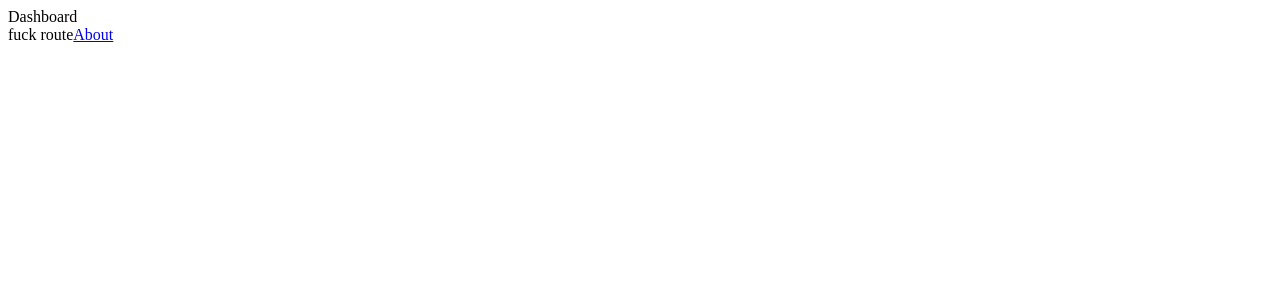
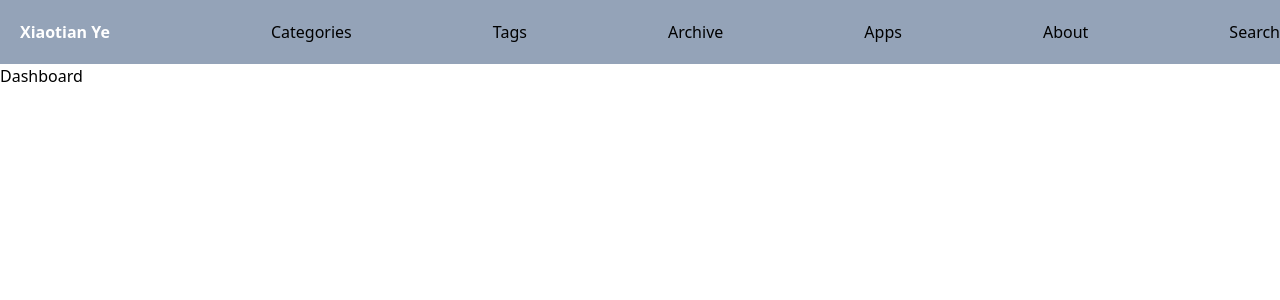
Before and after one commit to chiguayeshao/Xiaotian, a React (Create React App) app: page / in a window 1280 px wide. Shown: the top 300 px of the page. Built offline with nearby package versions, Linux system fonts and the light colour scheme.

Commit message:
add navbar and route

```diff
--- a/package.json
+++ b/package.json
@@ -13,7 +13,7 @@
     "react": "^18.0.0",
     "react-dom": "^18.0.0",
     "react-router-dom": "^6.3.0",
-    "react-scripts": "5.0.1",
+    "react-scripts": "^5.0.1",
     "typescript": "^4.6.3",
     "web-vitals": "^2.1.4"
   },
--- a/src/App.tsx
+++ b/src/App.tsx
@@ -1,10 +1,13 @@
 import React from 'react'
-import { BrowserRouter, Link, Route, Routes } from 'react-router-dom'
+import { BrowserRouter, Route, Routes } from 'react-router-dom'
 import About from './About/About'
 import Dashboard from './Dashboard/Dashboard'
 import NotFound from './NotFound/NotFound'
 import Tags from './Tags/Tags'
 import Archive from './Archive/Archive'
+import Categories from './Categories/Categories'
+import Apps from './Apps/Apps'
+import Search from './Search/Search'
 
 const App = () => {
     return (
@@ -13,9 +16,12 @@ const App = () => {
                 {/* 一级路由 */}
                 <Route path="/" element={<Dashboard />}>
                     {/* 二级路由 */}
-                    <Route path="about" element={<About />} />
+                    <Route path="categories" element={<Categories />} />
                     <Route path="tags" element={<Tags />} />
                     <Route path="archive" element={<Archive />} />
+                    <Route path="apps" element={<Apps />} />
+                    <Route path="about" element={<About />} />
+                    <Route path="search" element={<Search />} />
                 </Route>
                 {/* 404 */}
                 <Route path="*" element={<NotFound />} />
--- /dev/null
+++ b/src/Apps/Apps.tsx
@@ -0,0 +1,7 @@
+import React from 'react'
+
+const Apps = () => {
+    return <div>Apps</div>
+}
+
+export default Apps
--- /dev/null
+++ b/src/Categories/Categories.tsx
@@ -0,0 +1,7 @@
+import React from 'react'
+
+const Categories = () => {
+    return <div>Categories</div>
+}
+
+export default Categories
--- a/src/Dashboard/Dashboard.tsx
+++ b/src/Dashboard/Dashboard.tsx
@@ -5,9 +5,9 @@ import Navbar from '../Navbar/Navbar'
 const Dashboard = () => {
     return (
         <div>
-            <div>Dashboard</div>
             <Navbar />
             <Outlet />
+            <div>Dashboard</div>
         </div>
     )
 }
--- a/src/Navbar/Navbar.tsx
+++ b/src/Navbar/Navbar.tsx
@@ -1,11 +1,21 @@
-import React from 'react'
-import { useNavigate } from 'react-router-dom'
-
 const Navbar = () => {
     return (
-        <div>
-            fuck route
-            <a href="/about">About</a>
+        <div className="bg-slate-400">
+            <nav className="relative container mx-auto">
+                <div className="flex justify-between items-center">
+                    <div className="m-5">
+                        <a href="/" className=" font-bold text-white">
+                            Xiaotian Ye
+                        </a>
+                    </div>
+                    <a href="/categories">Categories</a>
+                    <a href="/tags">Tags</a>
+                    <a href="/archive">Archive</a>
+                    <a href="/apps">Apps</a>
+                    <a href="/about">About</a>
+                    <a href="/search">Search</a>
+                </div>
+            </nav>
         </div>
     )
 }
--- /dev/null
+++ b/src/Search/Search.tsx
@@ -0,0 +1,7 @@
+import React from 'react'
+
+const Search = () => {
+    return <div>Search</div>
+}
+
+export default Search
--- a/src/index.tsx
+++ b/src/index.tsx
@@ -1,6 +1,7 @@
 import React from 'react'
 import ReactDOM from 'react-dom/client'
 import App from './App'
+import './index.css'
 // import reportWebVitals from './reportWebVitals';
 
 const root = ReactDOM.createRoot(document.getElementById('root') as HTMLElement)
```
Also changed, not shown: 1 other file (tests, documents, lock files or other folders).
